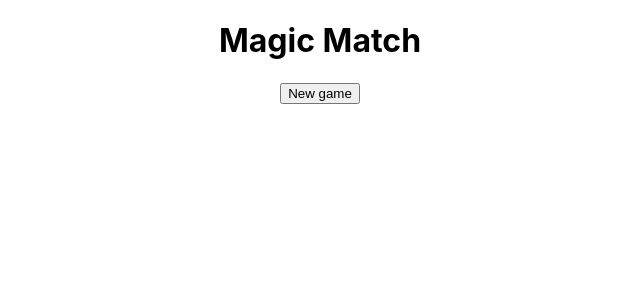
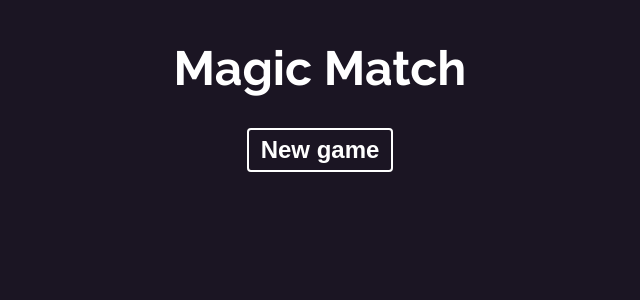
Before and after one commit to chungthehao/Build-Web-Apps-with-React-Firebase, a React (Create React App) app in the folder memory-game/: page / in a window 1280 px wide. Shown: the top 300 px of the page, without its empty margins (320-960 px from the left). Built offline with nearby package versions, Linux system fonts and the light colour scheme.

Commit message:
Initial setup, index.css, App.css

```diff
--- a/memory-game/package.json
+++ b/memory-game/package.json
@@ -12,7 +12,7 @@
     "web-vitals": "^2.1.4"
   },
   "scripts": {
-    "start": "react-scripts start",
+    "start": "node .\\node_modules\\react-scripts\\scripts\\start.js",
     "build": "react-scripts build",
     "test": "react-scripts test",
     "eject": "react-scripts eject"
--- a/memory-game/src/App.css
+++ b/memory-game/src/App.css
@@ -1,38 +1,18 @@
 .App {
-  text-align: center;
+  max-width: 860px;
+  margin: 40px auto;
 }
-
-.App-logo {
-  height: 40vmin;
-  pointer-events: none;
+button {
+  background: none;
+  border: 2px solid #fff;
+  padding: 6px 12px;
+  border-radius: 4px;
+  color: #fff;
+  font-weight: bold;
+  cursor: pointer;
+  font-size: 1em;
 }
-
-@media (prefers-reduced-motion: no-preference) {
-  .App-logo {
-    animation: App-logo-spin infinite 20s linear;
-  }
+button:hover {
+  background: #c23866;
+  color: #fff;
 }
-
-.App-header {
-  background-color: #282c34;
-  min-height: 100vh;
-  display: flex;
-  flex-direction: column;
-  align-items: center;
-  justify-content: center;
-  font-size: calc(10px + 2vmin);
-  color: white;
-}
-
-.App-link {
-  color: #61dafb;
-}
-
-@keyframes App-logo-spin {
-  from {
-    transform: rotate(0deg);
-  }
-  to {
-    transform: rotate(360deg);
-  }
-}
--- a/memory-game/src/index.css
+++ b/memory-game/src/index.css
@@ -1,13 +1,11 @@
+@import url('https://fonts.googleapis.com/css2?family=Raleway:wght@100;200;300;400;500;600;700;800&display=swap');
+
+/* base styles */
 body {
+  font-family: Raleway, sans-serif;
   margin: 0;
-  font-family: -apple-system, BlinkMacSystemFont, 'Segoe UI', 'Roboto', 'Oxygen',
-    'Ubuntu', 'Cantarell', 'Fira Sans', 'Droid Sans', 'Helvetica Neue',
-    sans-serif;
-  -webkit-font-smoothing: antialiased;
-  -moz-osx-font-smoothing: grayscale;
+  font-size: 1.5em;
+  text-align: center;
+  background: #1b1523;
+  color: #fff;
 }
-
-code {
-  font-family: source-code-pro, Menlo, Monaco, Consolas, 'Courier New',
-    monospace;
-}
```
